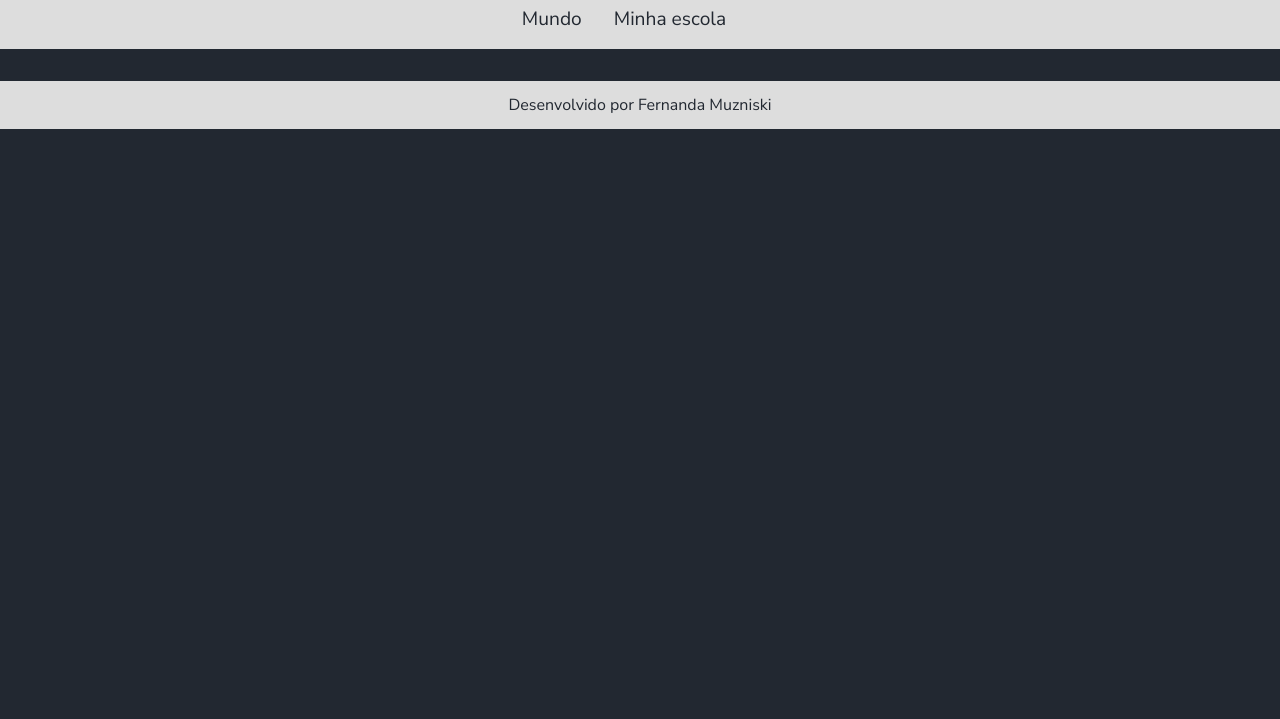
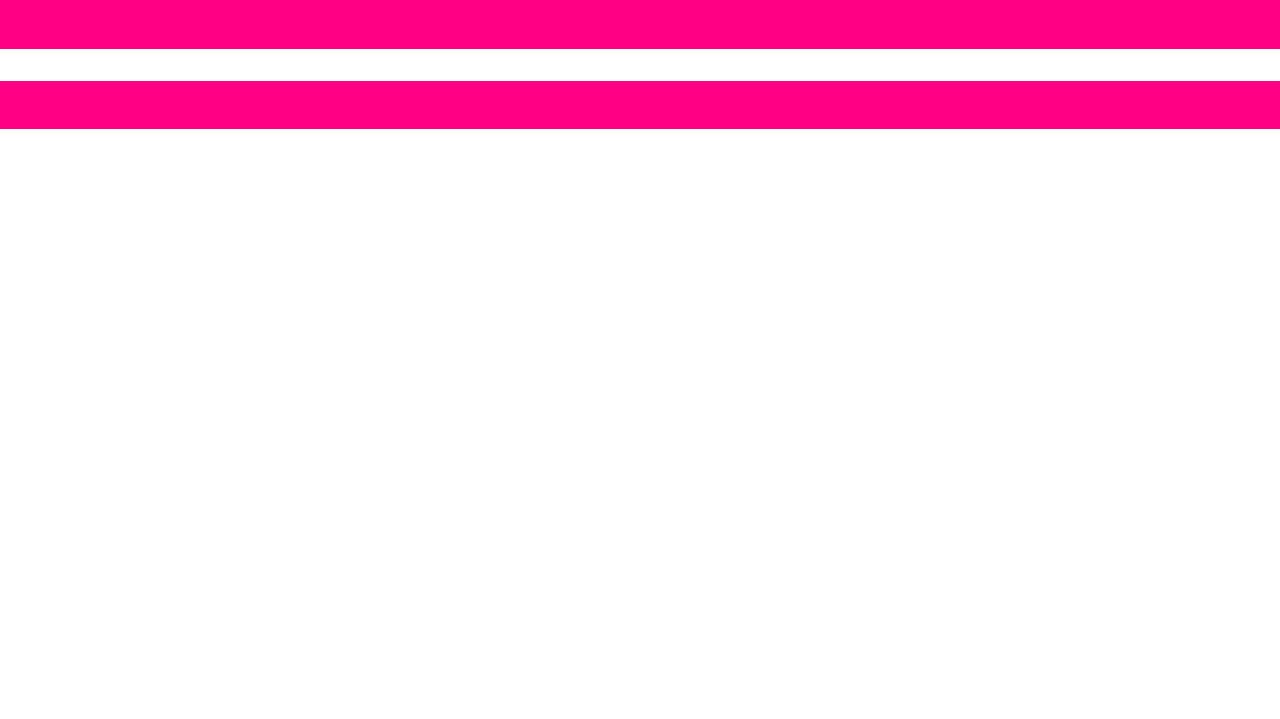
Before and after one commit to fernandamuz/Gr-ficos-aula-Alura, a plain HTML site: page index.html in a window 1280 px wide. Shown: the part 81-800 px from the top of the page. Drawn offline with Linux system fonts and the light colour scheme; no server answers.

Commit message:
Update style.css

```diff
--- a/style.css
+++ b/style.css
@@ -1,8 +1,8 @@
 @import url('https://fonts.googleapis.com/css2?family=Nunito+Sans:ital,opsz,wght@0,6..12,200..1000;1,6..12,200..1000&display=swap');
 
 :root {
-    --bg-color: #222831;
-    --primary-color: #DDDDDD;
+    --bg-color:  #FFFFFF,;
+    --primary-color: #FF0084;
     --secondary-color: #F05454;
     --font: "Nunito Sans", sans-serif;
 }
```
